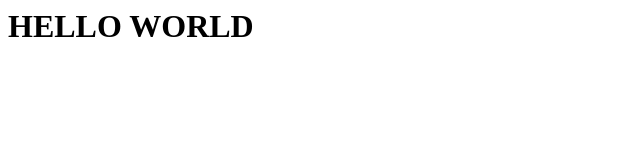
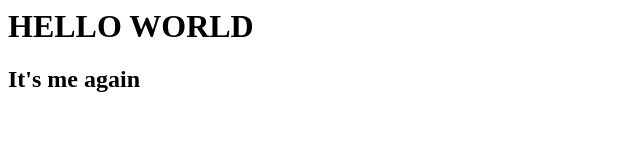
Before and after one commit to CuciKe/hello-world1, a plain HTML site: page index.html in a window 1280 px wide. Shown: the whole page, without its empty margins (0-640 px from the left). Drawn offline with Linux system fonts and the light colour scheme.

Commit message:
add second line code

```diff
--- a/index.html
+++ b/index.html
@@ -1 +1,2 @@
 <h1>HELLO WORLD</h1>
+<h2>It's me again</h2>
```
